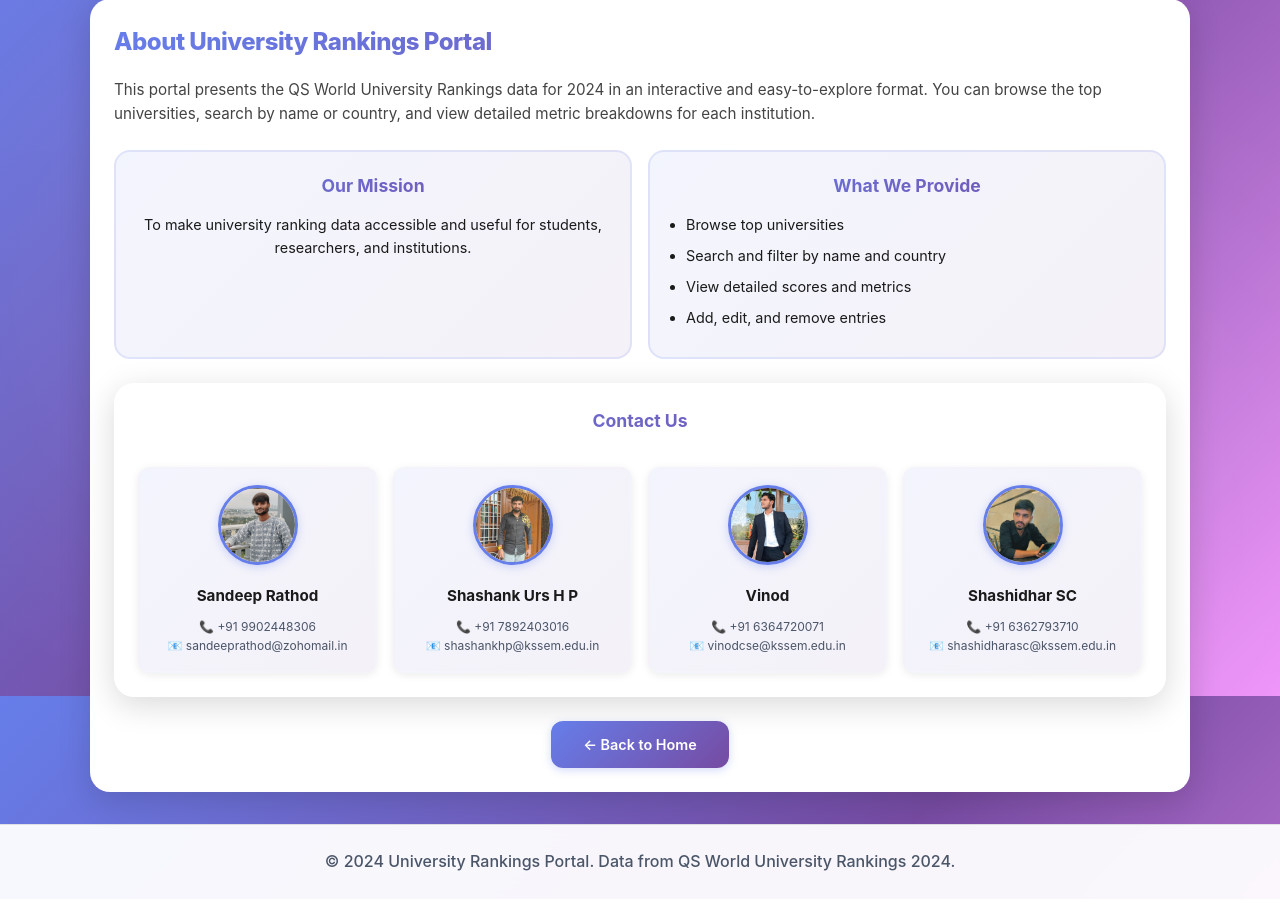
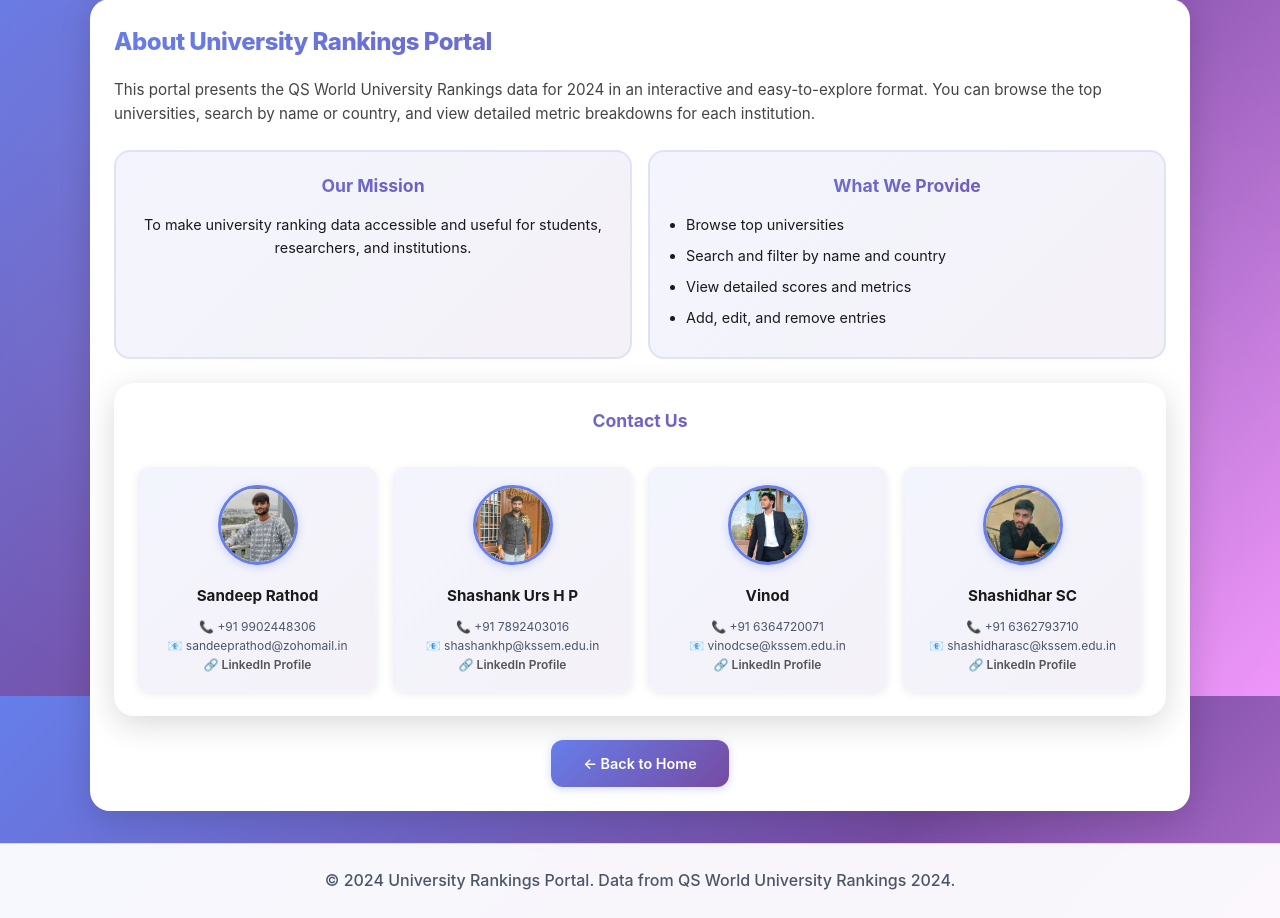
Before and after one commit to Sachin-nb/MiniProjct, a Flask app: page /about in a window 1280 px wide. Shown: the part 104-1022 px from the top of the page. Before the commit the page ends 975 px from the top, so only its background shows below. Run offline with Flask 3, Linux system fonts and the light colour scheme.

Commit message:
Update about.html

```diff
--- a/templates/about.html
+++ b/templates/about.html
@@ -214,7 +214,12 @@
                         <h4>Sandeep Rathod</h4>
                         <p>
                             📞 +91 9902448306<br>
-                            📧 sandeeprathod@zohomail.in
+                            📧 sandeeprathod@zohomail.in<br>
+                           <a href="https://www.linkedin.com/in/sandeep-rathod-1aa894308"
+                            target="_blank"
+                            style="color: #555; text-decoration: none; font-weight: 600;">
+                            🔗 LinkedIn Profile
+                            </a>
                         </p>
                     </div>
 
@@ -223,7 +228,12 @@
                         <h4>Shashank Urs H P</h4>
                         <p>
                             📞 +91 7892403016<br>
-                            📧 shashankhp@kssem.edu.in
+                            📧 shashankhp@kssem.edu.in<br>
+                             <a href="https://www.linkedin.com/in/shashank-urs-hp-641524311?utm_source=share&utm_campaign=share_via&utm_content=profile&utm_medium=android_app"
+                            target="_blank"
+                            style="color: #555; text-decoration: none; font-weight: 600;">
+                            🔗 LinkedIn Profile
+                            </a>
                         </p>
                     </div>
 
@@ -232,7 +242,12 @@
                         <h4>Vinod</h4>
                         <p>
                             📞 +91 6364720071<br>
-                            📧 vinodcse@kssem.edu.in
+                            📧 vinodcse@kssem.edu.in<br>
+                             <a href="https://www.linkedin.com/in/vinod-wade-a84636308?utm_source=share&utm_campaign=share_via&utm_content=profile&utm_medium=android_app"
+                            target="_blank"
+                            style="color: #555; text-decoration: none; font-weight: 600;">
+                            🔗 LinkedIn Profile
+                            </a>
                         </p>
                     </div>
 
@@ -241,7 +256,12 @@
                         <h4>Shashidhar SC</h4>
                         <p>
                             📞 +91 6362793710<br>
-                            📧 shashidharasc@kssem.edu.in
+                            📧 shashidharasc@kssem.edu.in<br>
+                            <a href="https://www.linkedin.com/in/shashidhara-s-c-568167323"
+                            target="_blank"
+                            style="color: #555; text-decoration: none; font-weight: 600;">
+                            🔗 LinkedIn Profile
+                            </a>
                         </p>
                     </div>
                 </div>
```
